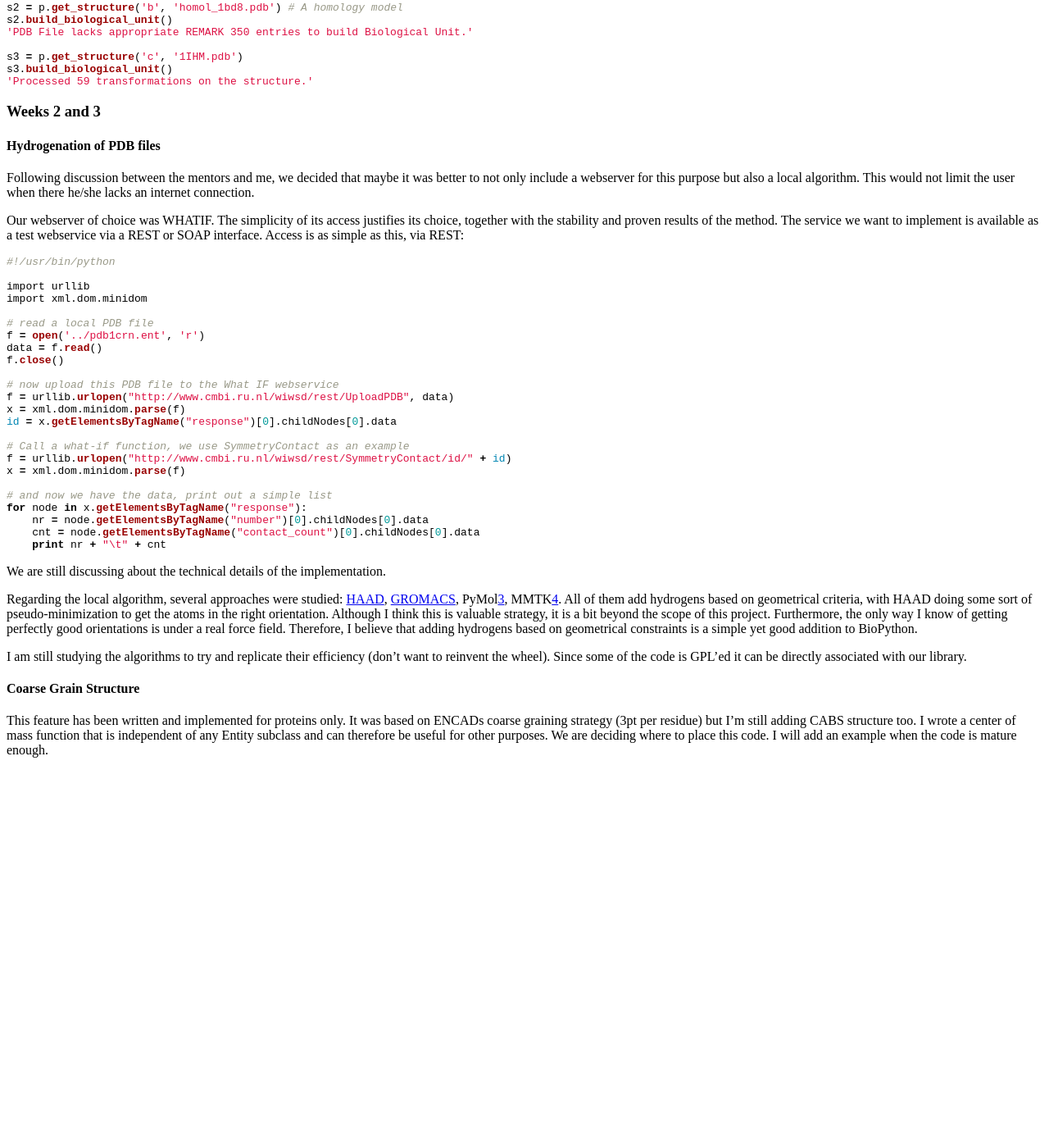
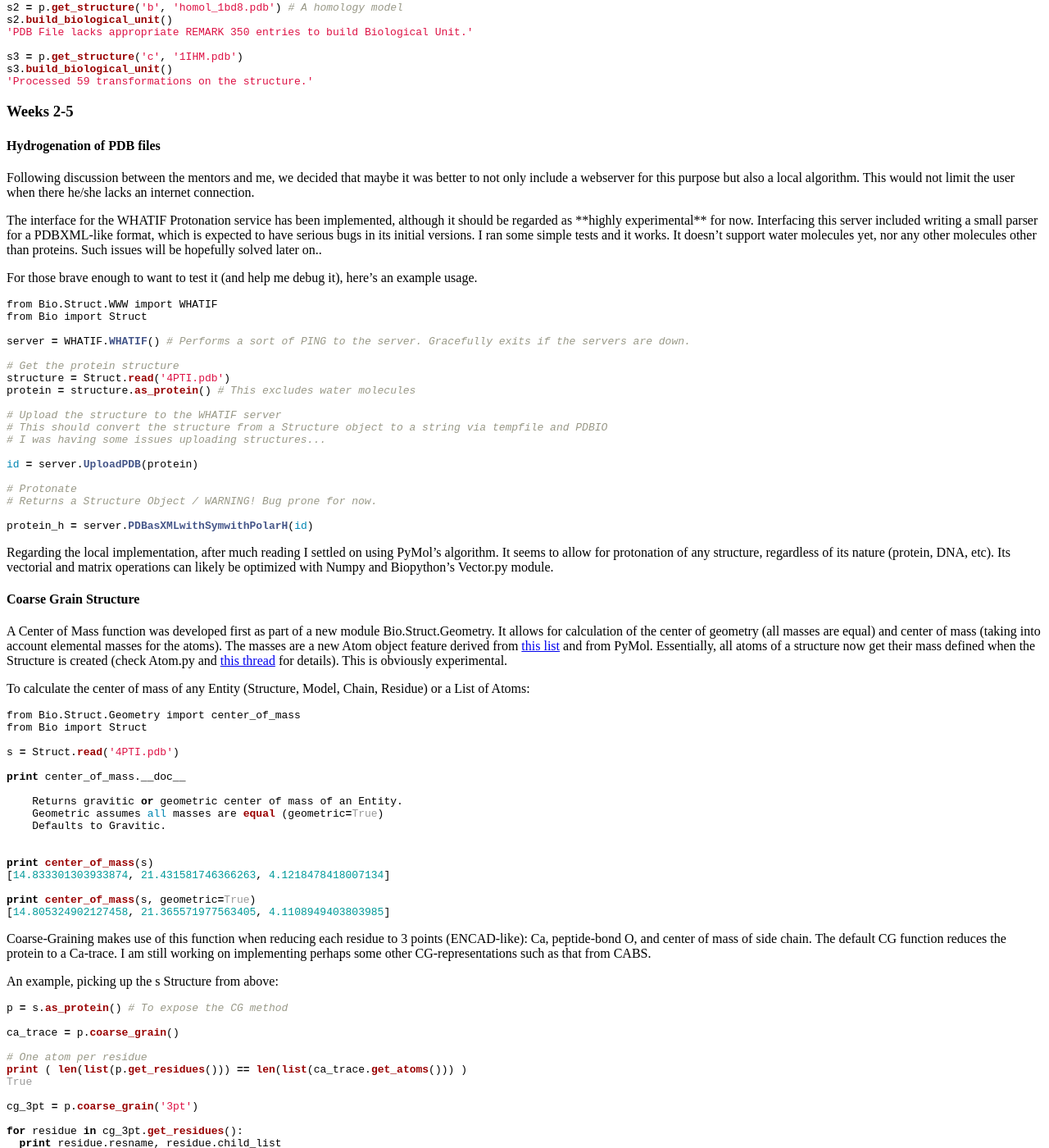
Before and after one commit to biopython/biopython.github.io, a Jekyll site: the page built from wiki/GSOC2010_Joao.md, in a window 1280 px wide and 1400 px high, scrolled down 4030 px. Shown: the whole window at 82% size. Built offline with Jekyll 4.4.1, drawn with Linux system fonts in a browser that asks for light colours; before the commit the page ends 4970 px from its top, so only the background shows below that; some of the changed text lies outside the part shown.

Commit message:
Week 3 and 4 Update.

````diff
--- a/wiki/GSOC2010_Joao.md
+++ b/wiki/GSOC2010_Joao.md
@@ -297,7 +297,7 @@ s3.build_biological_unit()
 'Processed 59 transformations on the structure.'
 ```
 
-### Weeks 2 and 3
+### Weeks 2-5
 
 #### Hydrogenation of PDB files
 
@@ -306,64 +306,146 @@ it was better to not only include a webserver for this purpose but also
 a local algorithm. This would not limit the user when there he/she lacks
 an internet connection.
 
-Our webserver of choice was WHATIF. The simplicity of its access
-justifies its choice, together with the stability and proven results of
-the method. The service we want to implement is available as a test
-webservice via a REST or SOAP interface. Access is as simple as this,
-via REST:
+The interface for the WHATIF Protonation service has been implemented,
+although it should be regarded as \*\*highly experimental\*\* for now.
+Interfacing this server included writing a small parser for a
+PDBXML-like format, which is expected to have serious bugs in its
+initial versions. I ran some simple tests and it works. It doesn't
+support water molecules yet, nor any other molecules other than
+proteins. Such issues will be hopefully solved later on..
+
+For those brave enough to want to test it (and help me debug it), here's
+an example usage.
 
 ``` python
-#!/usr/bin/python
+from Bio.Struct.WWW import WHATIF
+from Bio import Struct
 
-import urllib
-import xml.dom.minidom
+server = WHATIF.WHATIF() # Performs a sort of PING to the server. Gracefully exits if the servers are down.
 
-# read a local PDB file
-f = open('../pdb1crn.ent', 'r')
-data = f.read()
-f.close()
+# Get the protein structure
+structure = Struct.read('4PTI.pdb')
+protein = structure.as_protein() # This excludes water molecules
 
-# now upload this PDB file to the What IF webservice
-f = urllib.urlopen("http://www.cmbi.ru.nl/wiwsd/rest/UploadPDB", data)
-x = xml.dom.minidom.parse(f)
-id = x.getElementsByTagName("response")[0].childNodes[0].data
+# Upload the structure to the WHATIF server
+# This should convert the structure from a Structure object to a string via tempfile and PDBIO
+# I was having some issues uploading structures...
 
-# Call a what-if function, we use SymmetryContact as an example
-f = urllib.urlopen("http://www.cmbi.ru.nl/wiwsd/rest/SymmetryContact/id/" + id)
-x = xml.dom.minidom.parse(f)
+id = server.UploadPDB(protein)
 
-# and now we have the data, print out a simple list
-for node in x.getElementsByTagName("response"):
-    nr = node.getElementsByTagName("number")[0].childNodes[0].data
-    cnt = node.getElementsByTagName("contact_count")[0].childNodes[0].data
-    print nr + "\t" + cnt
+# Protonate
+# Returns a Structure Object / WARNING! Bug prone for now.
+
+protein_h = server.PDBasXMLwithSymwithPolarH(id)
 ```
 
-We are still discussing about the technical details of the
-implementation.
-
-Regarding the local algorithm, several approaches were studied:
-[HAAD](http://zhang.bioinformatics.ku.edu/HAAD/),
-[GROMACS](http://manual.gromacs.org/current/online/protonate.html),
-PyMol[3](http://pymolwiki.org/index.php/H_Add),
-MMTK[4](http://sourcesup.cru.fr/projects/mmtk/). All of them add
-hydrogens based on geometrical criteria, with HAAD doing some sort of
-pseudo-minimization to get the atoms in the right orientation. Although
-I think this is valuable strategy, it is a bit beyond the scope of this
-project. Furthermore, the only way I know of getting perfectly good
-orientations is under a real force field. Therefore, I believe that
-adding hydrogens based on geometrical constraints is a simple yet good
-addition to BioPython.
-
-I am still studying the algorithms to try and replicate their efficiency
-(don't want to reinvent the wheel). Since some of the code is GPL'ed it
-can be directly associated with our library.
+Regarding the local implementation, after much reading I settled on
+using PyMol's algorithm. It seems to allow for protonation of any
+structure, regardless of its nature (protein, DNA, etc). Its vectorial
+and matrix operations can likely be optimized with Numpy and Biopython's
+Vector.py module.
 
 #### Coarse Grain Structure
 
-This feature has been written and implemented for proteins only. It was
-based on ENCADs coarse graining strategy (3pt per residue) but I'm still
-adding CABS structure too. I wrote a center of mass function that is
-independent of any Entity subclass and can therefore be useful for other
-purposes. We are deciding where to place this code. I will add an
-example when the code is mature enough.
+A Center of Mass function was developed first as part of a new module
+Bio.Struct.Geometry. It allows for calculation of the center of geometry
+(all masses are equal) and center of mass (taking into account elemental
+masses for the atoms). The masses are a new Atom object feature derived
+from [this list](http://www.chem.qmul.ac.uk/iupac/AtWt/) and from PyMol.
+Essentially, all atoms of a structure now get their mass defined when
+the Structure is created (check Atom.py and [this
+thread](http://lists.open-bio.org/pipermail/biopython-dev/2010-June/007880.html)
+for details). This is obviously experimental.
+
+To calculate the center of mass of any Entity (Structure, Model, Chain,
+Residue) or a List of Atoms:
+
+``` python
+from Bio.Struct.Geometry import center_of_mass
+from Bio import Struct
+
+s = Struct.read('4PTI.pdb')
+
+print center_of_mass.__doc__
+
+    Returns gravitic or geometric center of mass of an Entity.
+    Geometric assumes all masses are equal (geometric=True)
+    Defaults to Gravitic.
+
+
+print center_of_mass(s)
+[14.833301303933874, 21.431581746366263, 4.1218478418007134]
+
+print center_of_mass(s, geometric=True)
+[14.805324902127458, 21.365571977563405, 4.1108949403803985]
+```
+
+Coarse-Graining makes use of this function when reducing each residue to
+3 points (ENCAD-like): Ca, peptide-bond O, and center of mass of side
+chain. The default CG function reduces the protein to a Ca-trace. I am
+still working on implementing perhaps some other CG-representations such
+as that from CABS.
+
+An example, picking up the s Structure from above:
+
+``` python
+p = s.as_protein() # To expose the CG method
+
+ca_trace = p.coarse_grain()
+
+# One atom per residue
+print ( len(list(p.get_residues())) == len(list(ca_trace.get_atoms())) )
+True
+
+cg_3pt = p.coarse_grain('3pt')
+
+for residue in cg_3pt.get_residues():
+  print residue.resname, residue.child_list
+
+ARG [<Atom CA>, <Atom O>, <Atom CMA>]
+PRO [<Atom CA>, <Atom O>, <Atom CMA>]
+ASP [<Atom CA>, <Atom O>, <Atom CMA>]
+PHE [<Atom CA>, <Atom O>, <Atom CMA>]
+CYS [<Atom CA>, <Atom O>, <Atom CMA>]
+LEU [<Atom CA>, <Atom O>, <Atom CMA>]
+GLU [<Atom CA>, <Atom O>, <Atom CMA>]
+PRO [<Atom CA>, <Atom O>, <Atom CMA>]
+PRO [<Atom CA>, <Atom O>, <Atom CMA>]
+TYR [<Atom CA>, <Atom O>, <Atom CMA>]
+.....
+CYS [<Atom CA>, <Atom O>, <Atom CMA>]
+GLY [<Atom CA>, <Atom O>]
+GLY [<Atom CA>, <Atom O>]
+ALA [<Atom CA>, <Atom O>, <Atom CMA>]
+```
+
+#### Removal of disordered atoms
+
+Implement as part of Structure.py and based loosely on the [contribution
+of Ramon
+Crehuet](http://www.biopython.org/wiki/Remove_PDB_disordered_atoms). The
+DisorderedAtom objects are removed from the residue and a single Atom
+object is added corresponding to the location of the user's choice
+(keep\_loc argument) which defaults to A.
+
+An example, still keeping s from above:
+
+``` python
+s = s.remove_disordered_atoms(verbose=True)
+0 residues were modified
+
+# Now if we load a structure with disordered atoms
+ds = Struct.read('1MC2.pdb')
+ds.remove_disordered_atoms(verbose=True)
+Residue TRP:1010 has 8 disordered atoms: CD1/CD2/NE1/CE2/CE3/CZ2/CZ3/CH2
+Residue VAL:1018 has 3 disordered atoms: CB/CG1/CG2
+Residue LEU:1024 has 4 disordered atoms: CB/CG/CD1/CD2
+Residue ARG:1043 has 7 disordered atoms: CB/CG/CD/NE/CZ/NH1/NH2
+Residue MET:1092 has 4 disordered atoms: CB/CG/SD/CE
+Residue ARG:1107 has 7 disordered atoms: CB/CG/CD/NE/CZ/NH1/NH2
+Residue GLU:1108 has 4 disordered atoms: CG/CD/OE1/OE2
+Residue ASP:1111 has 4 disordered atoms: CB/CG/OD1/OD2
+Residue SER:1116 has 1 disordered atoms: OG
+Residue SER:1131 has 1 disordered atoms: O
+10 residues were modified
+```
````
Also changed, not shown: 1 other file.
